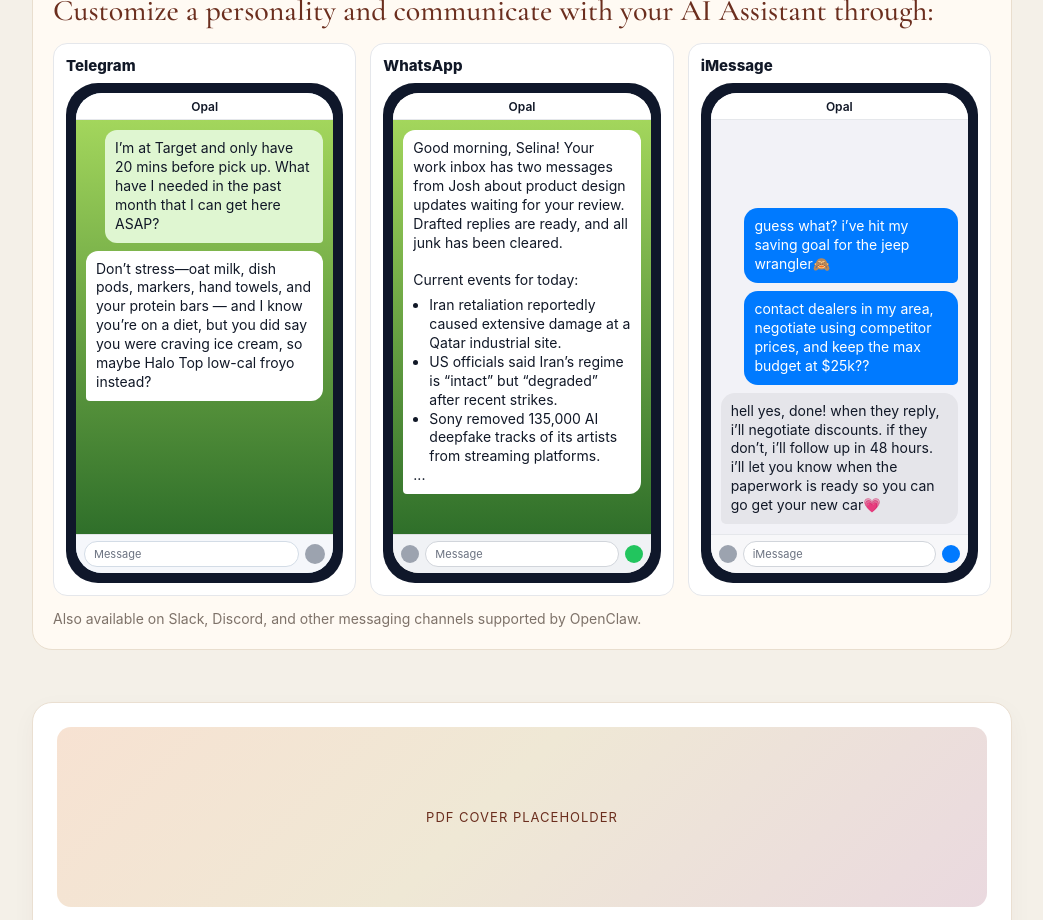
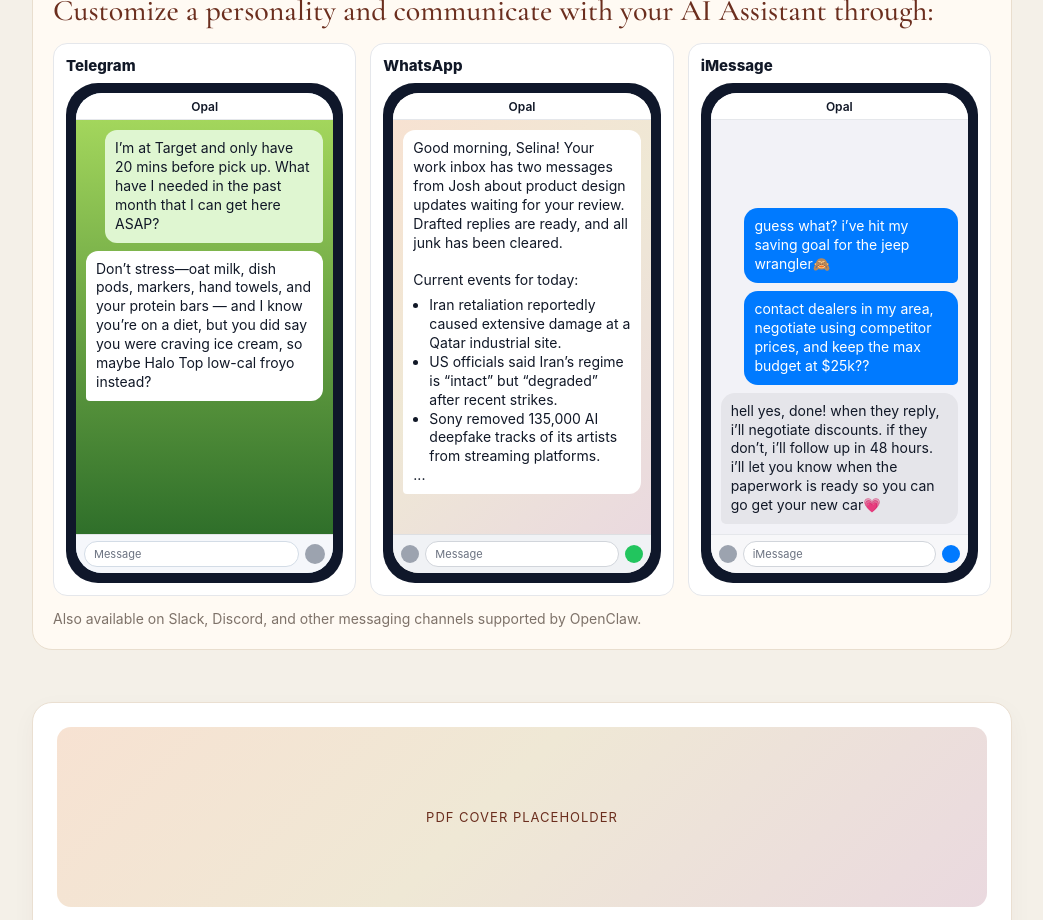
Before and after one commit to opal-the-bot/agent-inbox-mvp, a Next.js app: page /review/opal-ela-7xk9m2/landing in a window 1280 px wide. Shown: the part 980-1900 px from the top of the page, without its empty margins (118-1161 px from the left). Built offline with nearby package versions, Linux system fonts and the light colour scheme.

Commit message:
Set WhatsApp chat background to PDF placeholder pink-orange gradient

```diff
--- a/app/review/opal-ela-7xk9m2/landing/page.tsx
+++ b/app/review/opal-ela-7xk9m2/landing/page.tsx
@@ -160,7 +160,7 @@
                     <div
                       style={{
                         padding: 10,
-                        background: 'linear-gradient(180deg, #a3d65c 0%, #2f6f2a 100%)',
+                        background: 'linear-gradient(135deg, #f7e2d2 0%, #efe8d5 46%, #ead9df 100%)',
                         flex: 1,
                         display: 'flex',
                         flexDirection: 'column'
```
